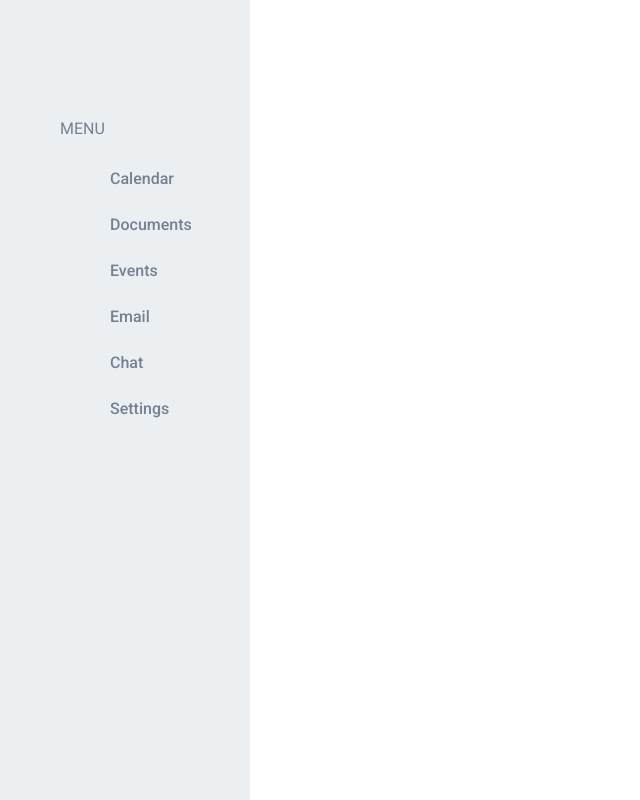
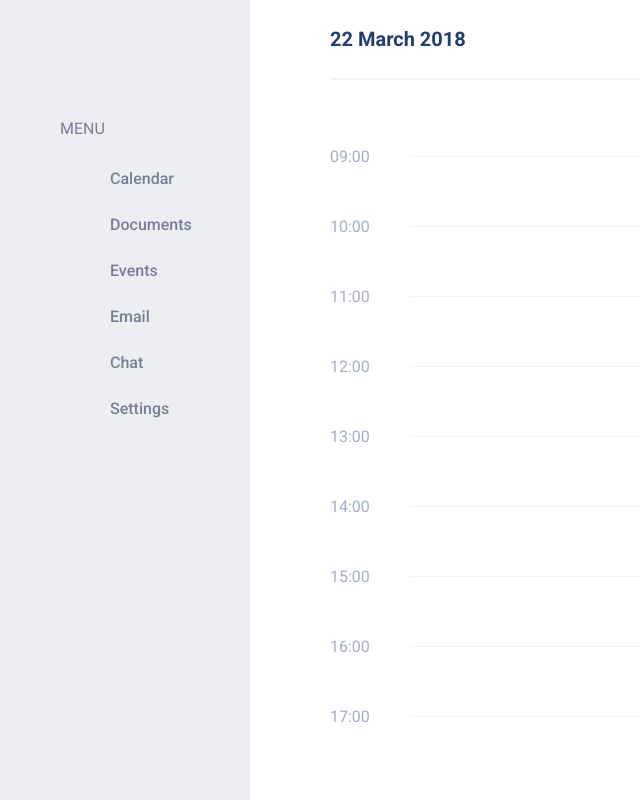
Before and after one commit to grindpride/VoxTrainingRoom, a Vue app: page / in a window 1280 px wide. Shown: the whole page, without its empty margins (0-640 px from the left). Built offline with nearby package versions, Linux system fonts and the light colour scheme.

Commit message:
Add Schedule component

```diff
--- a/src/App.vue
+++ b/src/App.vue
@@ -1,15 +1,18 @@
 <template lang="pug">
   div(id="app")
     LeftSidebar
+    Schedule
 </template>
 
 <script lang="ts">
   import {Component, Vue} from 'vue-property-decorator';
   import LeftSidebar from "@/components/layout/LeftSidebar.vue";
+  import Schedule from "@/components/layout/Schedule.vue";
 
   @Component({
     components: {
-      LeftSidebar
+      LeftSidebar,
+      Schedule
     },
   })
   export default class App extends Vue {
--- /dev/null
+++ b/src/components/layout/Schedule.vue
@@ -0,0 +1,177 @@
+<template lang="pug">
+  main.schedule
+    .schedule__wrapper
+      .schedule__header
+        h3.schedule__date 22 March 2018
+        .schedule__actions
+          //input.search
+          .search-icon
+            SvgIcon(name="search")
+          .layout-icon
+            SvgIcon(name="layout")
+      .schedule__content.vox-scroll
+        .schedule-appointemnt(v-for="hour in hours")
+          .schedule-appointemnt__time {{hour}}
+          .schedule-appointemnt__desc
+            .schedule-appointemnt__time-line
+            .schedule-appointemnt__task
+</template>
+
+<script lang="ts">
+  import {Component, Vue} from 'vue-property-decorator';
+  import SvgIcon from '@/components/ui/SvgIcon.vue';
+
+  @Component({
+    components: {SvgIcon}
+  })
+  export default class Schedule extends Vue {
+    private hours: string[] = [
+      "09:00", "10:00", "11:00", "12:00", "13:00", "14:00", "15:00", "16:00",
+      "17:00", "18:00", "19:00", "20:00", "21:00", "22:00", "23:00"
+    ];
+
+  }
+</script>
+
+<style>
+  .schedule {
+    padding: 0px 80px;
+
+    &__header {
+      display: flex;
+      justify-content: space-between;
+      align-items: center;
+      width: 100%;
+      height: 80px;
+      position: relative;
+      background: var(--white);
+      top: 0;
+      z-index: 3;
+      border-bottom: 2px solid var(--gray-3);
+    }
+
+    &__date {
+      font-size: 20px;
+      color: var(--dark-blue-200);
+    }
+
+    &__content {
+      padding-top: 6px;
+      position: relative;
+      max-height: calc(100vh - 180px);
+      margin-top: 70px;
+      margin-bottom: 30px;
+    }
+
+    &__actions {
+      display: flex;
+      align-items: center;
+      width: 60px;
+      justify-content: space-between;
+
+      svg {
+        width: 20px;
+        height: 20px;
+        stroke: #8998b4;
+        cursor: pointer;
+
+        &:hover {
+          stroke: var(--dark-blue-100);
+        }
+      }
+    }
+
+    &-appointemnt {
+      height: 70px;
+      display: flex;
+      align-items: center;
+
+      &__desc {
+        margin-left: 40px;
+        height: 100%;
+        width: 100%;
+      }
+
+      &__time {
+        align-self: flex-start;
+        position: relative;
+        bottom: 8px;
+        font-size: 16px;
+        color: #a4b0c3;
+        user-select: none;
+
+        &-line {
+          height: 1px;
+          background: var(--gray-3);
+          width: 100%;
+        }
+      }
+
+      &__task {
+        display: flex;
+        flex-direction: column;
+        align-items: flex-start;
+        justify-content: center;
+        font-size: 18px;
+        color: var(--dark-blue-200);
+        font-weight: 600;
+        width: 100%;
+        z-index: 2;
+        height: 100%;
+        left: 0;
+
+        &_default,
+        &_design,
+        &_finance,
+        &_management {
+          position: absolute;
+          width: calc(100% - 80px);
+          margin-left: 80px;
+        }
+
+        &_default {
+          opacity: 0.15;
+          background: var(--grey-blue);
+          border-left: 4px solid var(--dark-blue-100);
+        }
+
+        &_finance {
+          background: rgba(133, 118, 237, 0.15);
+          border-left: 4px solid #8576ed;
+        }
+
+        &_design {
+          background: rgba(61, 131, 249, 0.15);
+          height: 250%;
+          border-left: 4px solid #3d83f9;
+        }
+
+        &_management {
+          background: rgba(238, 165, 124, 0.15);
+          border-left: 4px solid #eea57c;
+          height: 200%;
+        }
+
+        p,
+        span {
+          overflow: hidden;
+          white-space: nowrap;
+          text-overflow: ellipsis;
+          margin-left: 35px;
+        }
+
+        p {
+          width: 260px;
+          font-size: 18px;
+        }
+
+        span {
+          margin-top: 16px;
+          width: 310px;
+          font-size: 14px;
+          opacity: 0.7;
+        }
+      }
+    }
+  }
+</style>
--- a/src/css/index.pcss
+++ b/src/css/index.pcss
@@ -32,3 +32,38 @@
   list-style: none;
   font-size: 12px;
 }
+
+.vox-scroll {
+  overflow-y: auto;
+
+  &::-webkit-scrollbar {
+    width: 8px;
+    height: 8px;
+  }
+
+  &::-webkit-scrollbar-track {
+    background-color: var(--gray-300-07);
+    border-right: 4px solid var(--white);
+    border-radius: 2px;
+    margin-top: 6px;
+    transition: background-color 0.1s;
+  }
+
+  &::-webkit-scrollbar-thumb {
+    background-color: var(--gray-400-07);
+    border-right: 4px solid var(--white);
+    border-radius: 2px;
+
+    transition: background-color 0.1s;
+  }
+
+  &:hover {
+    &::-webkit-scrollbar-track {
+      background-color: var(--gray-300);
+    }
+
+    &::-webkit-scrollbar-thumb {
+      background-color: var(--gray-400);
+    }
+  }
+}
```
